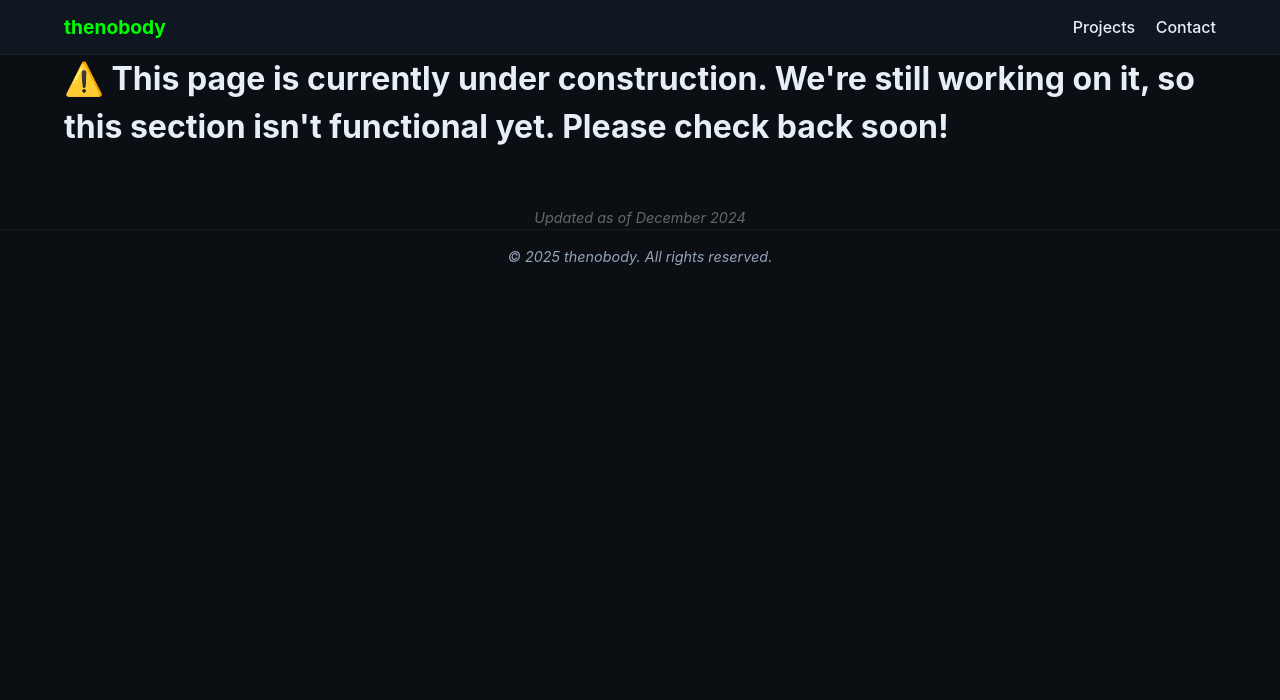
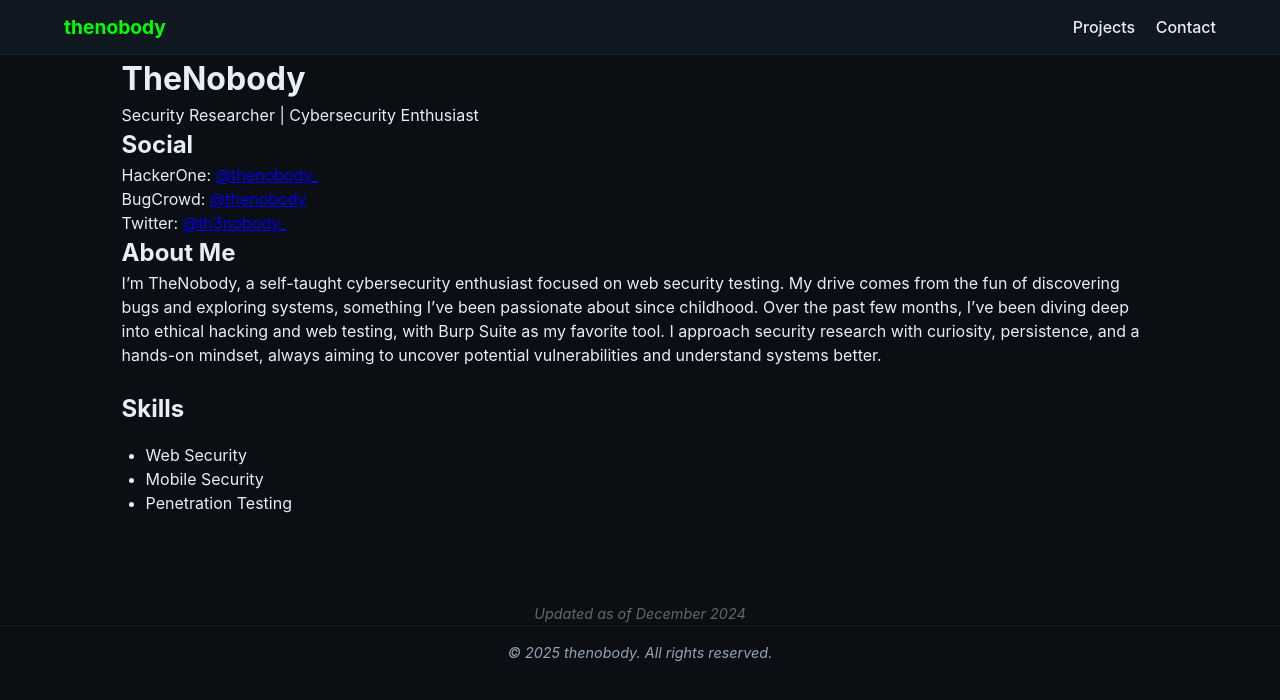
Before and after one commit to th3nobody/portfolio, a plain HTML site: page profile.html in a window 1280 px wide. Drawn offline with Linux system fonts and the light colour scheme.

Commit message:
Update profile.html

```diff
--- a/profile.html
+++ b/profile.html
@@ -18,10 +18,41 @@
       </nav>
     </div>
   </header>
+
 <main class="container">
-  <h1>⚠️ This page is currently under construction.
-We're still working on it, so this section isn't functional yet. Please check back soon!</h1>
+  <div class="container">
+    <h1>TheNobody</h1>
+    <p>Security Researcher | Cybersecurity Enthusiast</p>
+
+    <h2>Social</h2>
+<div class="social">
+  <div class="social-item">
+    <span class="label">HackerOne:</span>
+    <a href="https://hackerone.com/thenobody_" target="_blank">@thenobody_</a>
+  </div>
+  <div class="social-item">
+    <span class="label">BugCrowd:</span>
+    <a href="https://bugcrowd.com/h/thenobody/" target="_blank">@thenobody</a>
+  </div>
+  <div class="social-item">
+    <span class="label">Twitter:</span>
+    <a href="https://x.com/th3nobody_" target="_blank">@th3nobody_</a>
+  </div>
+</div>
+    <h2>About Me</h2>
+    <p>I’m TheNobody, a self-taught cybersecurity enthusiast focused on web security testing. My drive comes from the fun of discovering bugs and exploring systems, something I’ve been passionate about since childhood.
+    Over the past few months, I’ve been diving deep into ethical hacking and web testing, with Burp Suite as my favorite tool. I approach security research with curiosity, persistence, and a hands-on mindset, always aiming to uncover potential vulnerabilities and understand systems better.</p>
+
+    <br><h2>Skills</h2>
+    <ul>
+      <li>Web Security</li>
+      <li>Mobile Security</li>
+      <li>Penetration Testing</li>
+    </ul>
+  </div>
 </main>
+
+
   <br><div class="last-updated">
   <p>Updated as of December 2024</p>
   <footer class="site-footer">
```
